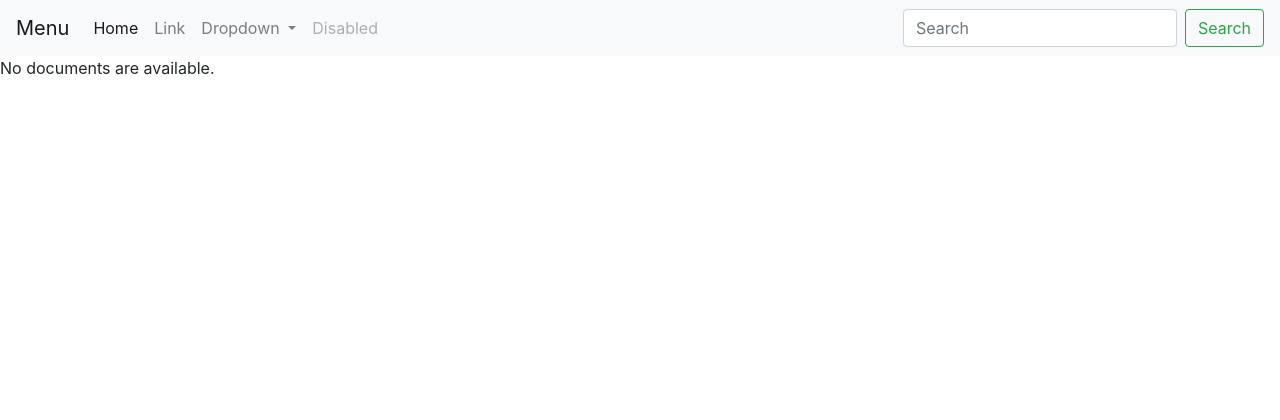
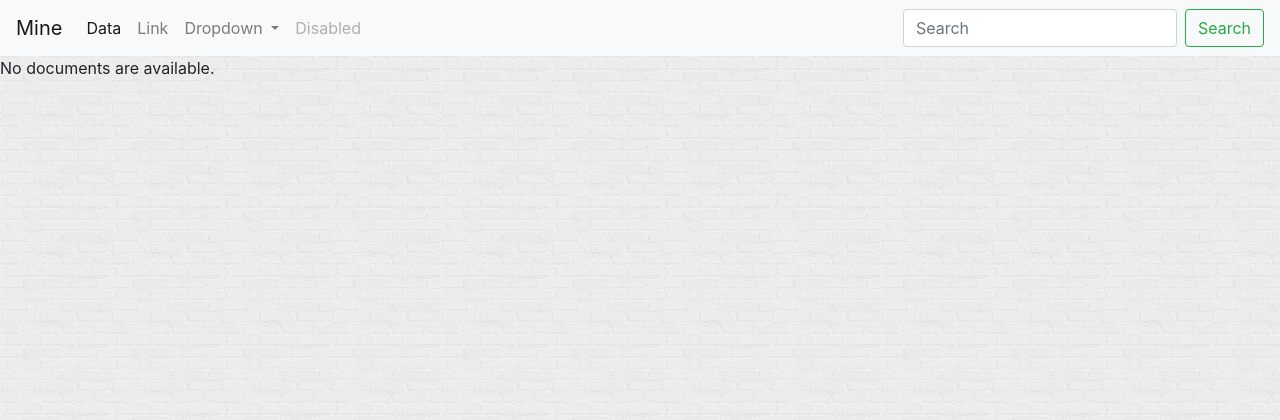
Before and after one commit to pavelvizir/project, a Django app: page /main/data/ in a window 1280 px wide. Shown: the top 420 px of the page. Run offline with Django 3.2, Linux system fonts and the light colour scheme; data that the repository does not hold is empty; some libraries are stand-ins or nearby versions.

Commit message:
Поправил передачу данных в шаблоны

```diff
--- a/django_project/main/admin.py
+++ b/django_project/main/admin.py
@@ -1,10 +1,10 @@
 from django.contrib import admin
 from django.contrib import admin
 
-from .models import Question, Document, Tag, Data, Data_providers
+from .models import Question, Document, Tag, Data
 
 admin.site.register(Question)
 admin.site.register(Document)
 admin.site.register(Tag)
 admin.site.register(Data)
-admin.site.register(Data_providers)
+# admin.site.register(DataProviders)
--- a/django_project/main/static/css/style.css
+++ b/django_project/main/static/css/style.css
@@ -0,0 +1,3 @@
+body {
+    background-image: url(image/fon.png)
+}
--- a/django_project/main/templates/polls/index.html
+++ b/django_project/main/templates/polls/index.html
@@ -7,9 +7,10 @@
   <title>Заголовок страницы</title>
   {% load staticfiles %}
   <link rel="stylesheet" href="{% static 'css/bootstrap.min.css' %}" type="text/css">
+  <link rel="stylesheet" href="{% static 'css/style.css' %}" type="text/css">
 </head>
 <nav class="navbar navbar-expand-lg navbar-light bg-light">
-  <a class="navbar-brand" href="#">Menu</a>
+  <a class="navbar-brand" href="/main/">Mine</a>
   <button class="navbar-toggler" type="button" data-toggle="collapse" data-target="#navbarSupportedContent" aria-controls="navbarSupportedContent" aria-expanded="false" aria-label="Toggle navigation">
     <span class="navbar-toggler-icon"></span>
   </button>
@@ -17,7 +18,7 @@
   <div class="collapse navbar-collapse" id="navbarSupportedContent">
     <ul class="navbar-nav mr-auto">
       <li class="nav-item active">
-        <a class="nav-link" href="#">Home <span class="sr-only">(current)</span></a>
+        <a class="nav-link" href="/main/data/">Data <span class="sr-only">(current)</span></a>
       </li>
       <li class="nav-item">
         <a class="nav-link" href="#">Link</a>
--- a/django_project/main/templates/polls/index_data.html
+++ b/django_project/main/templates/polls/index_data.html
@@ -1,7 +1,6 @@
 <!DOCTYPE html>
 <html lang="en">
 <!DOCTYPE html>
-<head lang="en">
 <head>
   <meta charset="UTF-8">
   <meta name="viewport" content="width=device-width, initial-scale=1.0">
@@ -9,9 +8,10 @@
   <title>Заголовок страницы</title>
   {% load staticfiles %}
   <link rel="stylesheet" href="{% static 'css/bootstrap.min.css' %}" type="text/css">
+  <link rel="stylesheet" href="{% static 'css/style.css' %}" type="text/css">
 </head>
 <nav class="navbar navbar-expand-lg navbar-light bg-light">
-  <a class="navbar-brand" href="#">Menu</a>
+  <a class="navbar-brand" href="/main/">Mine</a>
   <button class="navbar-toggler" type="button" data-toggle="collapse" data-target="#navbarSupportedContent" aria-controls="navbarSupportedContent" aria-expanded="false" aria-label="Toggle navigation">
     <span class="navbar-toggler-icon"></span>
   </button>
@@ -19,7 +19,7 @@
   <div class="collapse navbar-collapse" id="navbarSupportedContent">
     <ul class="navbar-nav mr-auto">
       <li class="nav-item active">
-        <a class="nav-link" href="#">Home <span class="sr-only">(current)</span></a>
+        <a class="nav-link" href="/main/data/">Data <span class="sr-only">(current)</span></a>
       </li>
       <li class="nav-item">
         <a class="nav-link" href="#">Link</a>
@@ -45,13 +45,13 @@
     </form>
   </div>
 </nav>
-</head>
+
 <body>
 {% if latest_documents_list %}
   <div class="container">
     <ul class="list-group">
-      {% for Data in latest_documents_list %}
-        <li class="list-group-item"><a href="/main/data/{{ Data.ID }}/">{{ Data.Data_main }}</a></li>
+      {% for data in latest_documents_list %}
+        <li class="list-group-item"><a href="/main/data/{{ data.id }}/">{{ data.Metadata }}</a></li>
       {% endfor %}
     </ul>
   {% else %}
--- a/django_project/main/urls.py
+++ b/django_project/main/urls.py
@@ -6,6 +6,7 @@ app_name = 'main'
 urlpatterns = [
     url(r'^$', views.index, name='index'),
     url(r'^data/(?P<id>[0-9]+)/$', views.detail, name='detail'),
-    url(r'^(?P<document_id>[0-9]+)/results/$', views.results, name='results'),
+    url(r'^(?P<document_id>[0-9]+)/$', views.detail2, name='detail2'),
+    # url(r'^(?P<document_id>[0-9]+)/results/$', views.results, name='results'),
     url(r'^data/$', views.index_data, name='index_data'),
 ]
--- a/django_project/main/views.py
+++ b/django_project/main/views.py
@@ -23,7 +23,15 @@ def detail(request, id):
         data = get_object_or_404(Data, pk=id)
     except Data.DoesNotExist:
         raise Http404("Document does not exist!")
-    return render(request, 'polls/detail.html', {'document': Data})
+    return render(request, 'polls/detail.html', {'data': data})
+
+
+def detail2(request, document_id):
+    try:
+        document = get_object_or_404(Document, pk=document_id)
+    except Document.DoesNotExist:
+        raise Http404("Document does not exist!")
+    return render(request, 'polls/detail.html', {'document': document})
 
 
 def index_data(request):
@@ -36,30 +44,6 @@ def index_data(request):
     # return HttpResponse("Hello, world. You're at the polls index.")
 
 
-# def add_document(request):
-#     document = Document
-#     try:
-#         selected_choice = document(pk=request.POST['choice'])
-#     except (KeyError, Choice.DoesNotExist):
-#         # Redisplay the question voting form.
-#         return render(request, 'polls/detail.html', {
-#             'document': document,
-#             'error_message': "You didn't select a choice.",
-#         })
-#     else:
-#         selected_choice.votes += 1
-#         selected_choice.save()
-#         # Always return an HttpResponseRedirect after successfully dealing
-#         # with POST data. This prevents data from being posted twice if a
-#         # user hits the Back button.
-#         return HttpResponseRedirect(reverse('polls:results', args=(document.id,)))
-
-
-
-# def detail(request, document_id):
-#     return HttpResponse("You're looking at question %s." % document_id)
-
-
 def results(request, ID):
     response = "You're looking at the results of question %s."
     return HttpResponse(response % id)
```
Also changed, not shown: django_project/main/models.py (+11 -12 lines), django_project/main/templates/polls/detail.html (+13 -10 lines), django_project/main/static/css/image/fon.png (renamed from django_project/main/static/main/image/fon.png).
